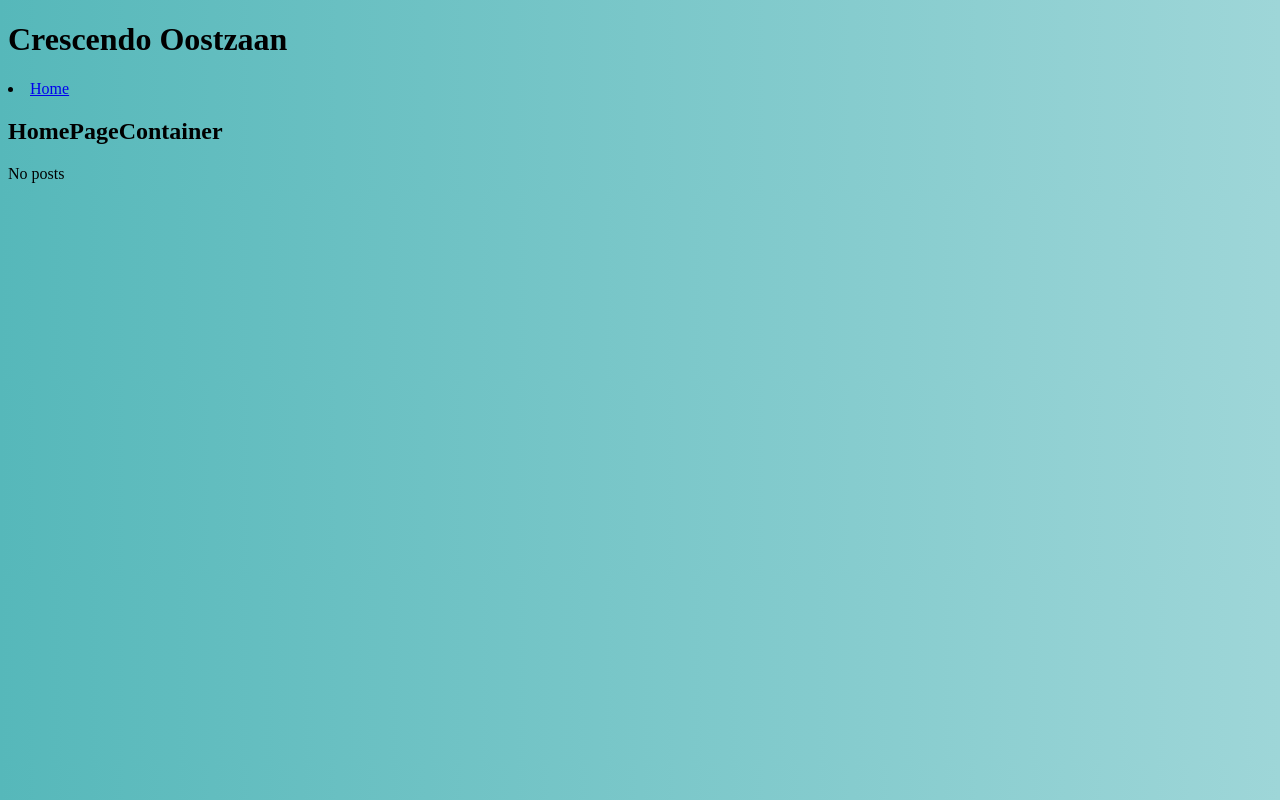
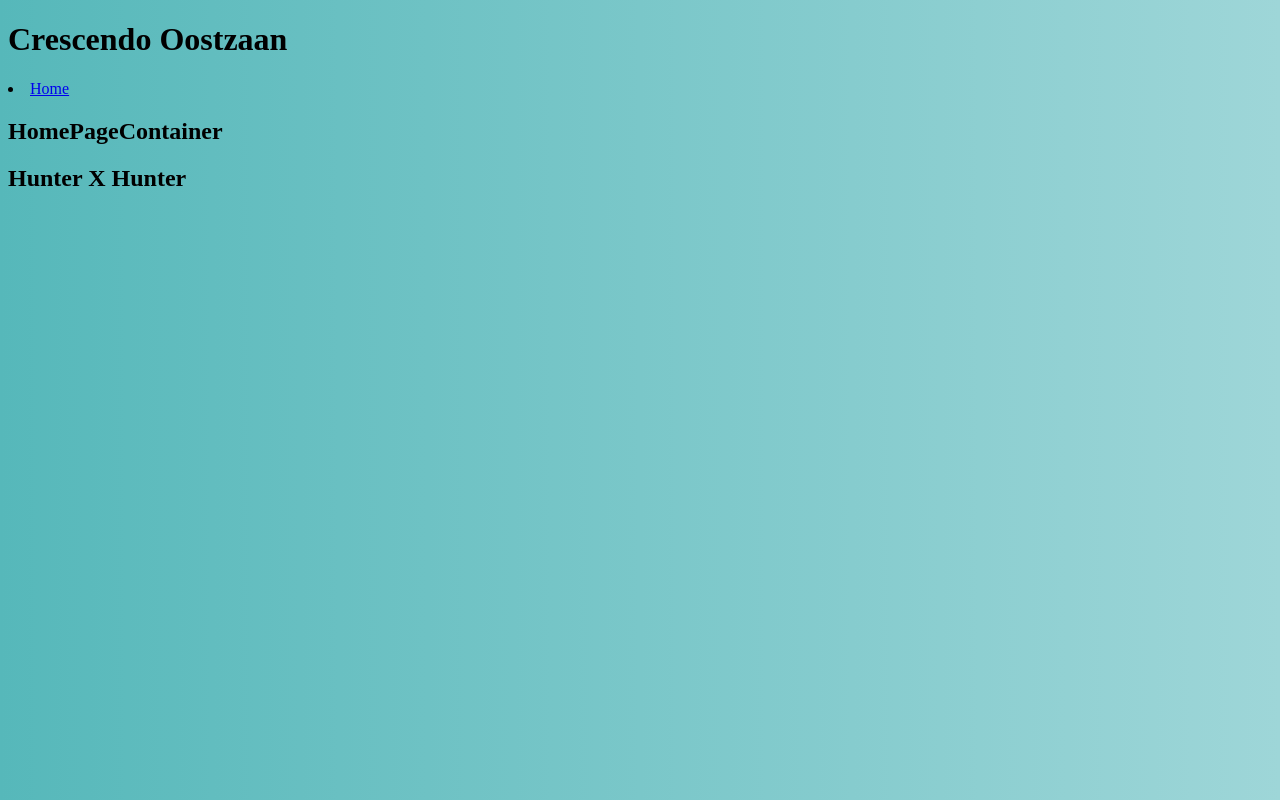
Before and after one commit to marcianosr/CrescendoOostzaanv2, a React app: page / in a window 1280 px wide. Built offline with nearby package versions, Linux system fonts and the light colour scheme.

Commit message:
Setup basic action/reducer to fetch a post.

```diff
--- /dev/null
+++ b/src/actions/posts.js
@@ -0,0 +1,13 @@
+export function getPosts(posts) {
+  // Fake ajax request.
+	// setTimeout(() => {
+	// 	posts = [{ id: 1, title: 'Hunter X Hunter', body: 'An adventure with Gon, Killua, Leorio and Kurapika in short.'}]
+	// }, 3000);
+
+	return {
+		type: 'GET_POSTS',
+		payload: {
+			posts
+		}
+	}
+}
--- a/src/containers/HomePageContainer.js
+++ b/src/containers/HomePageContainer.js
@@ -1,30 +1,43 @@
 import React, { Component } from 'react';
 import { connect } from 'react-redux';
+import { getPosts } from '../actions/posts';
 
 class HomePageContainer extends Component {
-	constructor() {
-		super();
+	constructor(props) {
+		super(props);
+	}
+
+	componentDidMount() {
+		this.props.getPosts();
 	}
 
 	render() {
 		const { loading, posts } = this.props;
-		console.log(posts, 'posts');
+		console.log(this.props, 'props');
 		return (
 			<section>
 				<h2>HomePageContainer</h2>
 				{ loading && <div> loading... </div>}
-				{ !loading && <div> {posts.posts} </div>}
+				{ !loading && <h1> {posts[0].title} </h1>}
 			</section>
 		)
 	}
 }
 
-// Map HomePageContainer state to props and connect it to Redux.
-function mapStateToProps(state) {
+/*	Map HomePageContainer state to props and connect it to Redux.
+	It receives the state from the Store and maps it (somewhere behind the scenes)
+	to the connected component */
+
+const mapStateToProps = state => {
   return {
-    loading: state.loading,
 		posts: state.posts
   };
 }
 
-export default connect(mapStateToProps)(HomePageContainer);
+const mapDispatchToProps = {
+	getPosts
+}
+
+
+
+export default connect(mapStateToProps, mapDispatchToProps)(HomePageContainer);
--- /dev/null
+++ b/src/reducers/posts.js
@@ -0,0 +1,21 @@
+const initialState = [
+	'No posts',
+]
+
+export const posts = (state = initialState, action) => {
+	if (action.type === 'GET_POSTS') {
+		return [
+			{
+				id: 1,
+				title: 'Hunter X Hunter',
+				excerpt: 'This anime series revolves around Gon and Killua going on an adventure looking for Gon his dad!',
+				body: 'Hunter × Hunter is an anime television series that aired from 2011 to 2014 based on Yoshihiro Togashi\'s Hunter × Hunter manga. The story begins with a young boy named Gon Freecss, who one day discovers that the father who he thought was dead, is in fact alive and well.',
+				date: '22 oktember 2200',
+
+			}
+		];
+	}
+	// console.log(action, 'action')
+	// Setup actions to fetch/load posts.
+	return state;
+}
--- a/src/reducers/rootReducer.js
+++ b/src/reducers/rootReducer.js
@@ -1,11 +1,6 @@
 import { combineReducers } from 'redux';
 
-const intialState = {
-	posts: 'No posts',
-}
+import { posts } from './posts';
 
-export const posts = (state = intialState, action) => {
-	return state;
-}
 
 export const rootReducer = combineReducers({ posts });
```
Also changed, not shown: src/App.js (+9 -0 lines).
